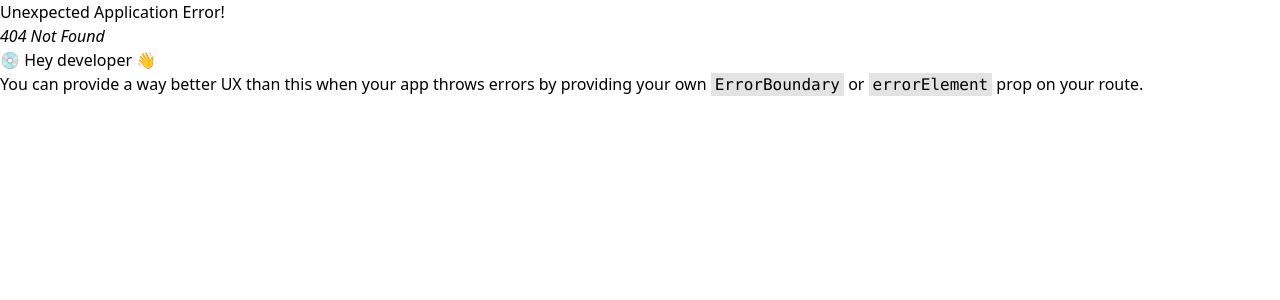
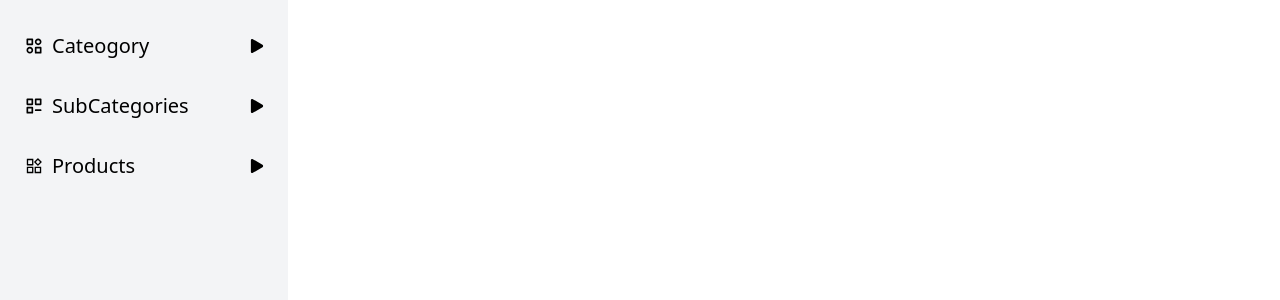
Before and after one commit to maheshpawar3819/MERN-Projects, a React (Vite) app in the folder DigitalFlake/Client/DigitalFlake/: page /sidebar in a window 1280 px wide. Before the commit this address had no page. Shown: the top 300 px of the page. Built offline with nearby package versions, Linux system fonts and the light colour scheme.

Commit message:
add sidebar

```diff
--- a/DigitalFlake/Client/DigitalFlake/package.json
+++ b/DigitalFlake/Client/DigitalFlake/package.json
@@ -16,6 +16,7 @@
     "jsonwebtoken": "^9.0.2",
     "react": "^18.3.1",
     "react-dom": "^18.3.1",
+    "react-icons": "^5.3.0",
     "react-redux": "^9.1.2",
     "react-router-dom": "^6.26.2",
     "redux": "^5.0.1",
--- a/DigitalFlake/Client/DigitalFlake/src/App.jsx
+++ b/DigitalFlake/Client/DigitalFlake/src/App.jsx
@@ -12,6 +12,7 @@ import AddProduct from "./Components/Product/AddProduct";
 import EditProduct from "./Components/Product/EditProduct";
 import Register from "./Components/login/Register";
 import Layout from "./Components/NavBar/Layout";
+import Sidebar from "./Components/NavBar/Sidebar";
 
 function App() {
   const approuter = createBrowserRouter([
@@ -65,6 +66,10 @@ function App() {
         },
       ],
     },
+    {
+      path:"/sidebar",
+      element:<Sidebar/>
+    }
   ]);
 
   return (
--- /dev/null
+++ b/DigitalFlake/Client/DigitalFlake/src/Components/NavBar/Sidebar.jsx
@@ -0,0 +1,40 @@
+import React from "react";
+import { BiCategoryAlt } from "react-icons/bi";
+import { AiOutlineProduct } from "react-icons/ai";
+import { TbCategoryMinus } from "react-icons/tb";
+import { FaPlay } from "react-icons/fa";
+
+const Sidebar = () => {
+  return (
+    <div className="h-screen bg-gray-100 w-72 fixed p-4">
+      <ul className="space-y-4 mt-2">
+        <li className="flex items-center justify-between p-2 hover:bg-gray-200 rounded-lg cursor-pointer">
+          <div className="flex items-center space-x-2">
+            <BiCategoryAlt className="text-xl" />
+            <span className="text-xl">Cateogory</span>
+          </div>
+          <FaPlay className="text-sm" />
+        </li>
+
+        <li className="flex items-center justify-between p-2 hover:bg-gray-200 rounded-lg cursor-pointer">
+          <div className="flex items-center space-x-2">
+            <TbCategoryMinus className="text-xl" />
+            <span className="text-xl">SubCategories</span>
+          </div>
+          <FaPlay className="text-sm" />
+        </li>
+
+        <li className="flex items-center justify-between p-2 hover:bg-gray-200 rounded-lg cursor-pointer">
+          <div className="flex items-center space-x-2">
+            <AiOutlineProduct className="text-xl" />
+            <span className="text-xl">Products</span>
+          </div>
+          <FaPlay className="text-sm" />
+        </li>
+      </ul>
+    </div>
+
+  );
+};
+
+export default Sidebar;
```
Also changed, not shown: DigitalFlake/Client/DigitalFlake/src/utils/logo.js (added), 1 other file (tests, documents, lock files or other folders).
